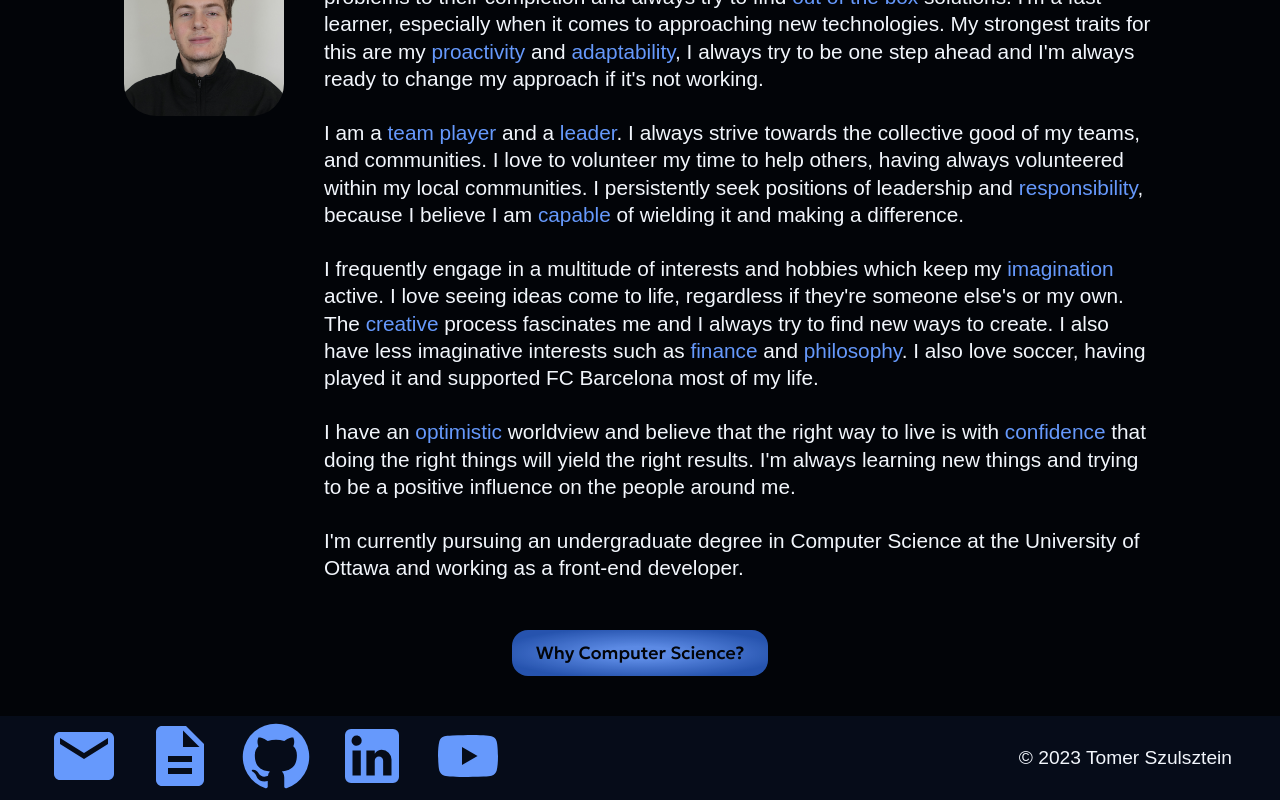
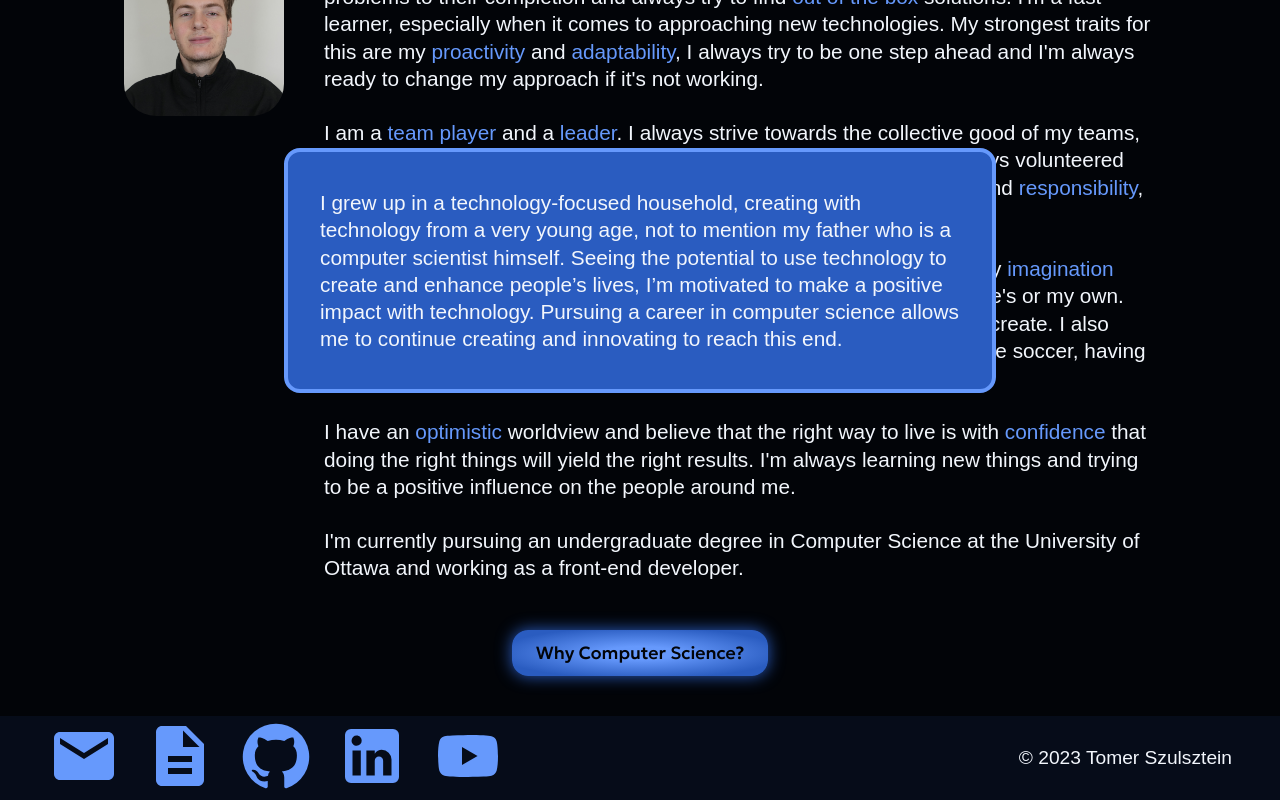
Before and after one commit to tomersz12/tomer-portfolio, a React (Vite) app: page / in a window 1280 px wide. Both pictures are taken after a click on the button "Why Computer Science?". Shown: the part 854-1654 px from the top of the page. Built offline with nearby package versions, Linux system fonts and the light colour scheme; a web font is replaced by a local one.

Commit message:
changed popup

```diff
--- a/src/components/About.tsx
+++ b/src/components/About.tsx
@@ -20,14 +20,10 @@ const About = () => {
         }
     };
 
-    const [isHovered, setIsHovered] = useState(false);
+    const [showPopup, setshowPopup] = useState(false);
 
-    const handleHover = () => {
-        setIsHovered(true);
-    };
-
-    const handleMouseLeave = () => {
-        setIsHovered(false);
+    const activatePopup = () => {
+        setshowPopup(!showPopup);
     };
 
     return (
@@ -82,10 +78,10 @@ const About = () => {
                         </p>
                     </div>
                 </div>
-                <div className="about-button" onMouseEnter={handleHover} onMouseLeave={handleMouseLeave}>
+                <div className={`about-button ${showPopup? 'active' : ''}`} onClick={activatePopup}>
                     <button>Why Computer Science?</button>
                 </div>
-                <div className={`button-popup ${isHovered? 'active' : ''}` }>
+                <div className={`button-popup ${showPopup? 'active' : ''}` }>
                     <p>
                     I grew up in a technology-focused household, creating with technology from a very young
                     age, not to mention my father who is a computer scientist himself. Seeing the potential
--- a/src/scss/index.scss
+++ b/src/scss/index.scss
@@ -148,9 +148,14 @@ h1, h2, h3, h4, h5, h6 {
                 opacity: 0.9;
                 cursor: pointer;
             }
-            :hover{
-                opacity: 1;
-                box-shadow: 0px 0px 1rem 0px $accent;
+            :hover {
+                opacity: 0.58;
+            }
+            &.active {
+                button {
+                    opacity: 1;
+                    box-shadow: 0px 0px 1rem 0px $accent;
+                }
             }
         }
         .button-popup {
@@ -172,6 +177,7 @@ h1, h2, h3, h4, h5, h6 {
             &.active {
                 opacity: 1;
                 transform: translateY(0px);
+                pointer-events: all;
             }
         }
     }
```
